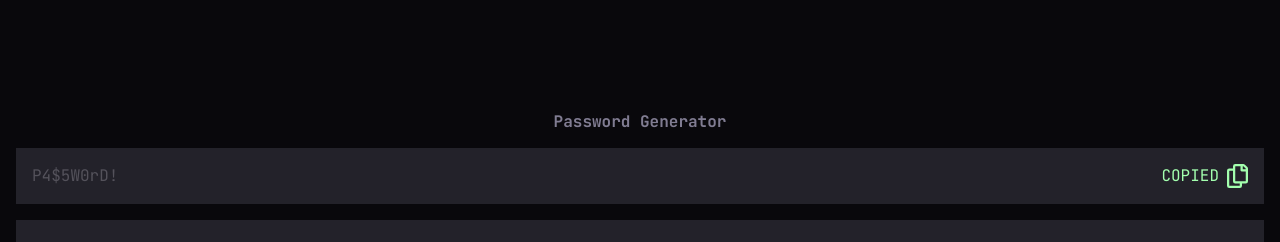
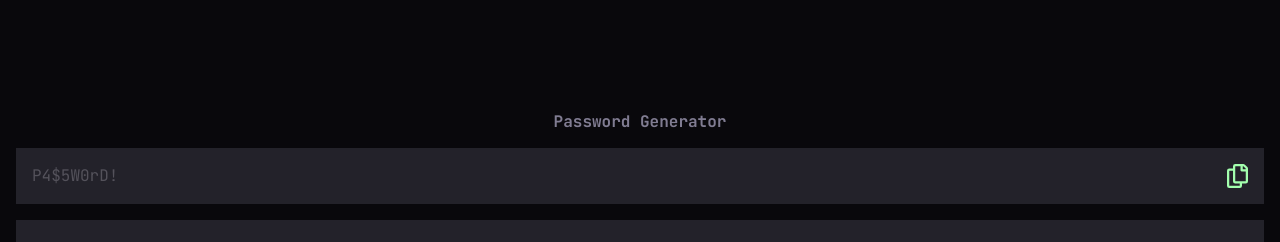
Before and after one commit to kmulqueen/password-generator, a React (Vite) app: page / in a window 1280 px wide. Shown: the top 242 px of the page. Built offline with nearby package versions, Linux system fonts and the light colour scheme.

Commit message:
copy to clipboard logic

```diff
--- a/src/App.tsx
+++ b/src/App.tsx
@@ -10,9 +10,16 @@ import StrengthState from "./components/StrengthState";
 function App() {
   const [password, setPassword] = useState("");
   const [strengthLevel, setStrengthLevel] = useState<StrengthLevel>(0);
+  const [isCopied, setIsCopied] = useState(false);
 
   const handleCopyClick = (): void => {
-    console.log("TODO - Copy password to clipboard.");
+    if (password.length) {
+      navigator.clipboard.writeText(password);
+      setIsCopied(true);
+    }
+  };
+  const handleCopyReset = (): void => {
+    setIsCopied(false);
   };
   const handleGeneratePassword = (generatedPassword: string): void => {
     setPassword(generatedPassword);
@@ -26,10 +33,15 @@ function App() {
       <h1 className="mb-4 text-center text-preset-4 text-grey-600">
         Password Generator
       </h1>
-      <TextField onClick={handleCopyClick} password={password} />
+      <TextField
+        onClick={handleCopyClick}
+        password={password}
+        isCopied={isCopied}
+      />
       <Form
         handleGeneratePassword={handleGeneratePassword}
         handleSetStrengthLevel={handleSetStrengthLevel}
+        handleCopyReset={handleCopyReset}
       >
         <Slider />
         <CheckboxWrapper />
--- a/src/components/Form.tsx
+++ b/src/components/Form.tsx
@@ -5,12 +5,14 @@ import type { StrengthLevel } from "./StrengthState";
 type FormProps = PropsWithChildren<{
   handleGeneratePassword: (generatedPassword: string) => void;
   handleSetStrengthLevel: (level: StrengthLevel) => void;
+  handleCopyReset: () => void;
 }>;
 
 export default function Form({
   children,
   handleGeneratePassword,
   handleSetStrengthLevel,
+  handleCopyReset,
 }: FormProps) {
   const handleSubmit = (e: FormEvent<HTMLFormElement>): void => {
     e.preventDefault();
@@ -18,6 +20,7 @@ export default function Form({
     const passwordData = generatePassword(data);
     handleGeneratePassword(passwordData.password);
     handleSetStrengthLevel(passwordData.strengthLevel);
+    handleCopyReset();
   };
   return (
     <form
--- a/src/components/TextField.tsx
+++ b/src/components/TextField.tsx
@@ -1,9 +1,14 @@
 type TextFieldProps = {
   onClick: React.MouseEventHandler;
   password: string;
+  isCopied: boolean;
 };
 
-export default function TextField({ onClick, password }: TextFieldProps) {
+export default function TextField({
+  onClick,
+  password,
+  isCopied,
+}: TextFieldProps) {
   return (
     <fieldset className="mb-4 w-full min-w-0 border-0">
       <label htmlFor="generated-password" className="sr-only">
@@ -20,7 +25,7 @@ export default function TextField({ onClick, password }: TextFieldProps) {
           value={password.length ? password : ""}
         />
         <div className="flex gap-2">
-          <p className="text-green-200">COPIED</p>
+          {isCopied && <p className="text-green-200">COPIED</p>}
           <svg
             width="21"
             height="24"
```
